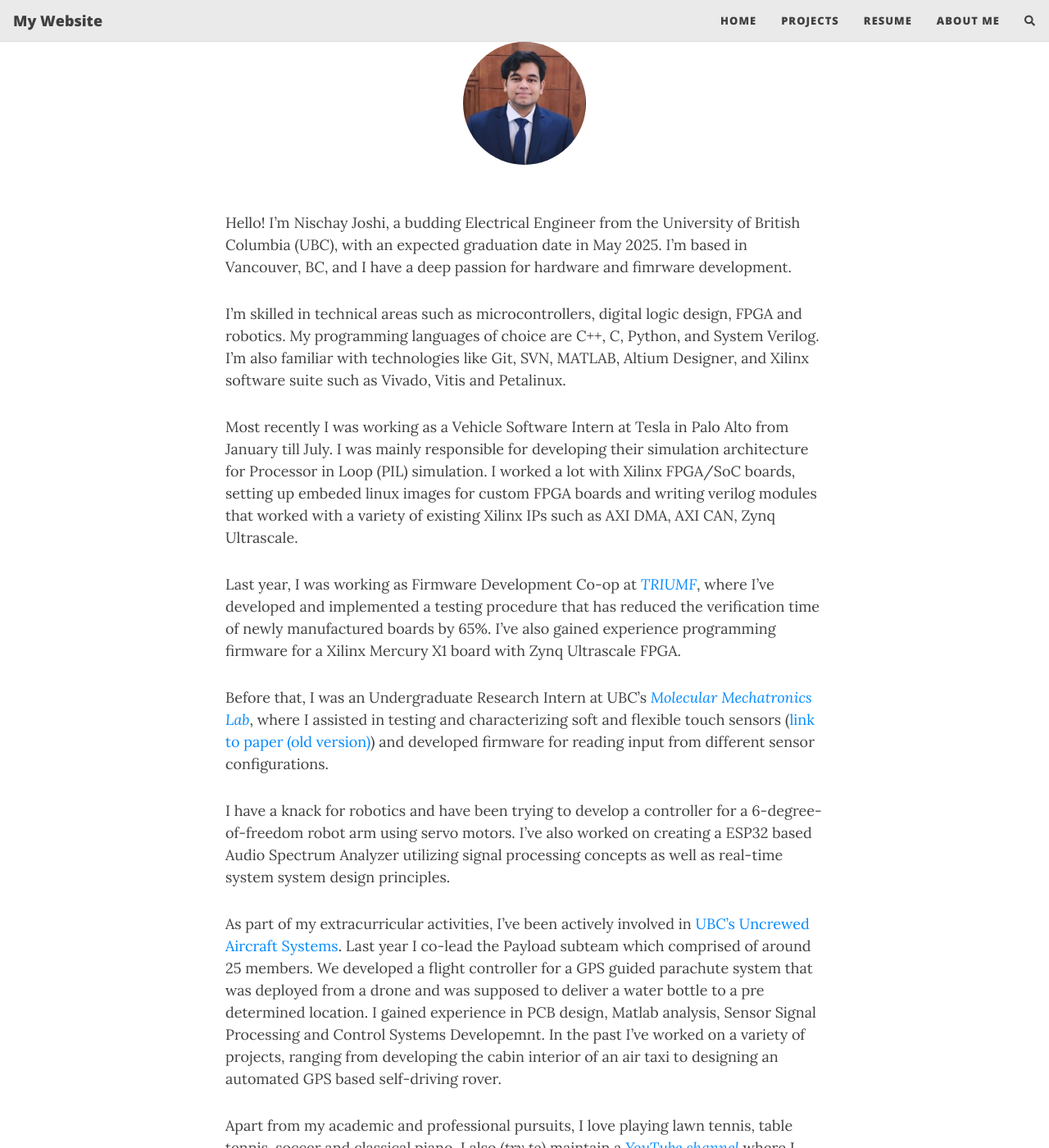
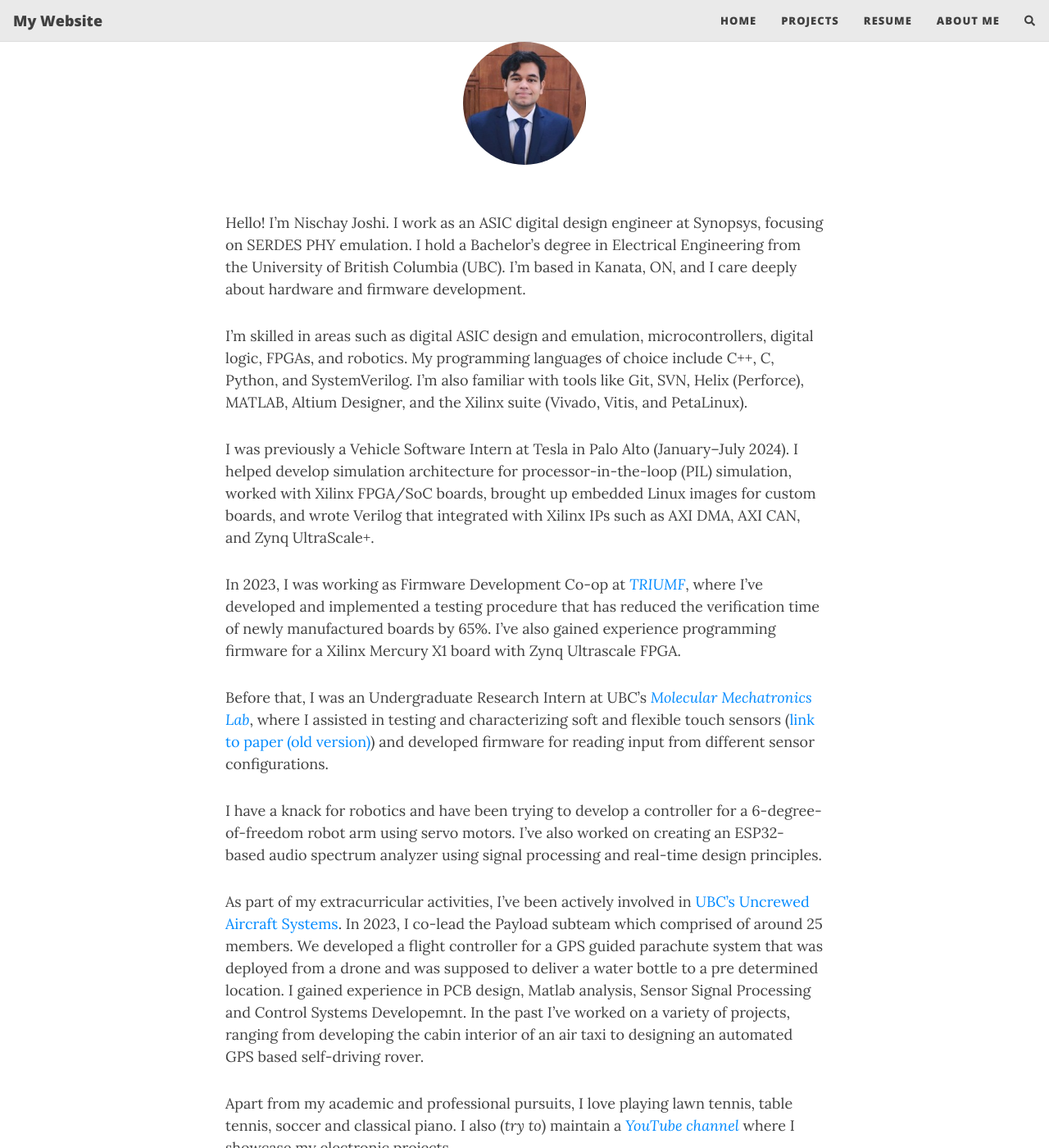
Before and after one commit to Nischay2312/Nischay2312.github.io, a Jekyll site: the page built from aboutme.md, in a window 1280 px wide and 1400 px high, scrolled down 225 px. Shown: the whole window at 82% size. Built offline with Jekyll 4.4.1, drawn with Linux system fonts in a browser that asks for light colours; nearby versions of some CDN libraries; comment, search, counter and statistics services are not loaded; some of the changed text lies outside the part shown.

```diff
--- a/aboutme.md
+++ b/aboutme.md
@@ -9,20 +9,20 @@ Adding a picture of mine, but in round shape
 -->
 <img src="/assets/img/me.jpg" alt="Nischay Joshi" style="border-radius: 50%; width: 150px; height: 150px; object-fit: cover; display: block; margin-left: auto; margin-right: auto;"><br>
 
-Hello! I'm Nischay Joshi, a budding Electrical Engineer from the University of British Columbia (UBC), with an expected graduation date in May 2025. I'm based in Vancouver, BC, and I have a deep passion for hardware and fimrware development.
+Hello! I'm Nischay Joshi. I work as an ASIC digital design engineer at Synopsys, focusing on SERDES PHY emulation. I hold a Bachelor's degree in Electrical Engineering from the University of British Columbia (UBC). I'm based in Kanata, ON, and I care deeply about hardware and firmware development.
 
-I'm skilled in technical areas such as microcontrollers, digital logic design, FPGA and robotics. My programming languages of choice are C++, C, Python, and System Verilog. I'm also familiar with technologies like Git, SVN, MATLAB, Altium Designer, and Xilinx software suite such as Vivado, Vitis and Petalinux.
+I'm skilled in areas such as digital ASIC design and emulation, microcontrollers, digital logic, FPGAs, and robotics. My programming languages of choice include C++, C, Python, and SystemVerilog. I'm also familiar with tools like Git, SVN, Helix (Perforce), MATLAB, Altium Designer, and the Xilinx suite (Vivado, Vitis, and PetaLinux).
 
-Most recently I was working as a Vehicle Software Intern at Tesla in Palo Alto from January till July. I was mainly responsible for developing their simulation architecture for Processor in Loop (PIL) simulation. I worked a lot with Xilinx FPGA/SoC boards, setting up embeded linux images for custom FPGA boards and writing verilog modules that worked with a variety of existing Xilinx IPs such as AXI DMA, AXI CAN, Zynq Ultrascale.
+I was previously a Vehicle Software Intern at Tesla in Palo Alto (January–July 2024). I helped develop simulation architecture for processor-in-the-loop (PIL) simulation, worked with Xilinx FPGA/SoC boards, brought up embedded Linux images for custom boards, and wrote Verilog that integrated with Xilinx IPs such as AXI DMA, AXI CAN, and Zynq UltraScale+.
 
-Last year, I was working as Firmware Development Co-op at [_TRIUMF_](https://www.triumf.ca/), where I've developed and implemented a testing procedure that has reduced the verification time of newly manufactured boards by 65%. I've also gained experience programming firmware for a Xilinx Mercury X1 board with Zynq Ultrascale FPGA.
+In 2023, I was working as Firmware Development Co-op at [_TRIUMF_](https://www.triumf.ca/), where I've developed and implemented a testing procedure that has reduced the verification time of newly manufactured boards by 65%. I've also gained experience programming firmware for a Xilinx Mercury X1 board with Zynq Ultrascale FPGA.
 
 Before that, I was an Undergraduate Research Intern at UBC's [_Molecular Mechatronics Lab_](https://mm.ece.ubc.ca/), where I assisted in testing and characterizing soft and flexible touch sensors ([link to paper (old version)](https://open.library.ubc.ca/media/stream/pdf/24/1.0402763/4)) and developed firmware for reading input from different sensor configurations.
 
-I have a knack for robotics and have been trying to develop a controller for a 6-degree-of-freedom robot arm using servo motors. I've also worked on creating a ESP32 based Audio Spectrum Analyzer utilizing signal processing concepts as well as real-time system system design principles.
+I have a knack for robotics and have been trying to develop a controller for a 6-degree-of-freedom robot arm using servo motors. I've also worked on creating an ESP32-based audio spectrum analyzer using signal processing and real-time design principles.
 
-As part of my extracurricular activities, I've been actively involved in [UBC's Uncrewed Aircraft Systems](https://www.ubcuas.com/). Last year I co-lead the Payload subteam which comprised of around 25 members. We developed a flight controller for a GPS guided parachute system that was deployed from a drone and was supposed to deliver a water bottle to a pre determined location. I gained experience in PCB design, Matlab analysis, Sensor Signal Processing and Control Systems Developemnt. In the past I've worked on a variety of projects, ranging from developing the cabin interior of an air taxi to designing an automated GPS based self-driving rover.
+As part of my extracurricular activities, I've been actively involved in [UBC's Uncrewed Aircraft Systems](https://www.ubcuas.com/). In 2023, I co-lead the Payload subteam which comprised of around 25 members. We developed a flight controller for a GPS guided parachute system that was deployed from a drone and was supposed to deliver a water bottle to a pre determined location. I gained experience in PCB design, Matlab analysis, Sensor Signal Processing and Control Systems Developemnt. In the past I've worked on a variety of projects, ranging from developing the cabin interior of an air taxi to designing an automated GPS based self-driving rover.
 
 Apart from my academic and professional pursuits, I love playing lawn tennis, table tennis, soccer and classical piano. I also (_try to_) maintain a [_YouTube channel_](https://www.youtube.com/channel/UCoLCzD3NYxd0RpYbESqbdjg) where I showcase my electronic projects.
 
-With a blend of strong technical knowledge and creative problem-solving skills, I'm always ready to take on the next challenging project. If you're interested in learning more about my work or discussing potential collaborations, feel free to reach out to me at nischayjoshi2312@gmail.com.
+If you want to talk about something you've seen here or compare notes on a technical topic, you can reach me at nischayjoshi2312@gmail.com.
```
Also changed, not shown: _posts/2026-04-05-PC-Screen-ESP32-S3-Watch-ScreenStreamWatch.md (+6 -12 lines), index.html (+3 -4 lines), projects.md (+1 -1 lines).
